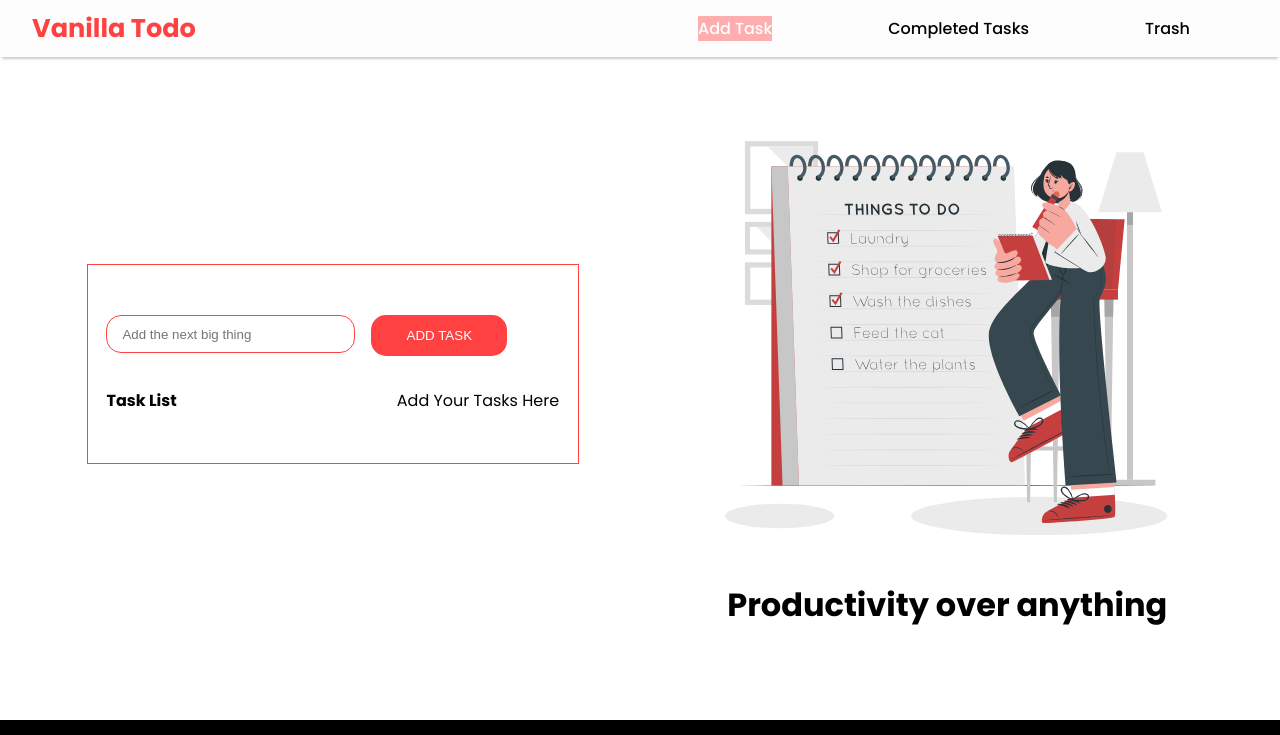
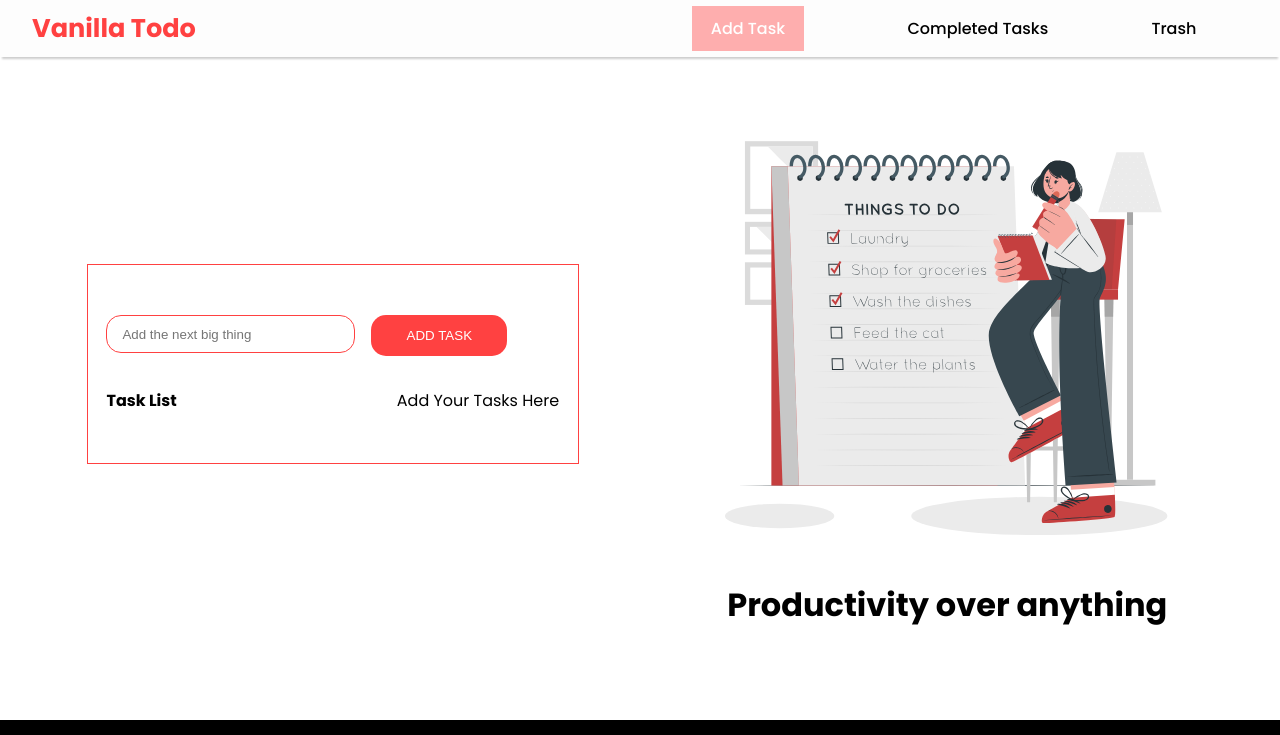
Before and after one commit to lawal-olaotan/Todo__app, a plain HTML site: page Todo_List/Home/index.html in a window 1280 px wide. Shown: the top 735 px of the page. Drawn offline with nearby package versions, Linux system fonts and the light colour scheme.

Commit message:
fixing functionalities

```diff
--- a/Todo_List/Home/index.html
+++ b/Todo_List/Home/index.html
@@ -35,13 +35,13 @@
                 <span  id="totaltask" class="navbar__link__popup"></span>
             </div>
 
-            <div href="#" class="navbar__link" id="completednav">
-                <span  class="navbar__link__text" >Completed Tasks</span>
+            <div href="#" class="navbar__link" >
+                <span  id="completednav" class="navbar__link__text" >Completed Tasks</span>
                 <span  id="completedtaskpop" class="navbar__link__popup"></span>
             </div>
 
-            <div href="#" class="navbar__link" id="trashnav">
-                <span class="navbar__link__text">Trash</span>
+            <div href="#" class="navbar__link" >
+                <span id="trashnav" class="navbar__link__text">Trash</span>
             </div>
         </ul>
 
@@ -161,7 +161,7 @@
             <h3 class="description__title">Add Task Description</h3>
             <textarea class="description__input" name="description" id="description" cols="40" rows="12" placeholder="Add Task Details"></textarea>
             <div class="description__footer">
-                <input class="description__btn" type="submit" value="CONFIRM DESCRIPTION" id="submit_description">
+                <button class="description__btn" type="submit"  id="submit_description">CONFIRM DESCRIPTION<button
                 <a href="" class="description__skip" id="skipbtn">SKIP</a>
             </div>
 
--- a/Todo_List/css/style.scss
+++ b/Todo_List/css/style.scss
@@ -117,7 +117,6 @@
                     text-decoration: none;
                     display: flex;
                     position: relative;
-                    padding: .6rem 1.2rem;
 
                     align-items: center;
                     color: black;
@@ -599,8 +598,11 @@
 
 
          .active__tab {
+
             background-color: #ff41416b;
             color: #FFF;
+            padding: .6rem 1.2rem;
+
 
             .navbar__link__popup{
                 display: none;
```
Also changed, not shown: Todo_List/css/style.css, 1 other file.
